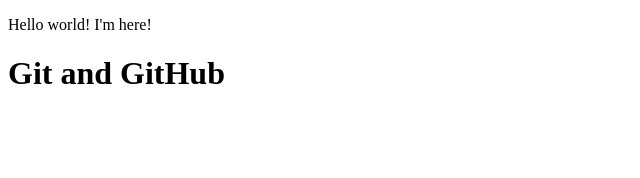
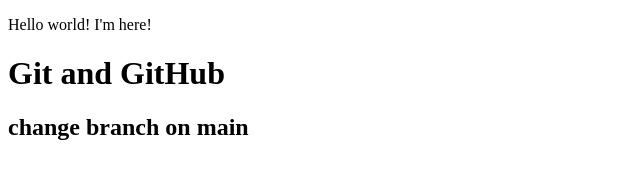
Before and after one commit to GennadiiIurkevych/4K-Soft, a plain HTML site: page index.html in a window 1280 px wide. Shown: the whole page, without its empty margins (0-640 px from the left). Drawn offline with Linux system fonts and the light colour scheme.

Commit message:
change branch

```diff
--- a/index.html
+++ b/index.html
@@ -11,6 +11,7 @@
   <p onclick="">Hello world! I'm here!</p>
 
   <h1>Git and GitHub</h1>
+  <h2>change branch on main</h2>
 
   <!-- <script>
     alert(1);
```
